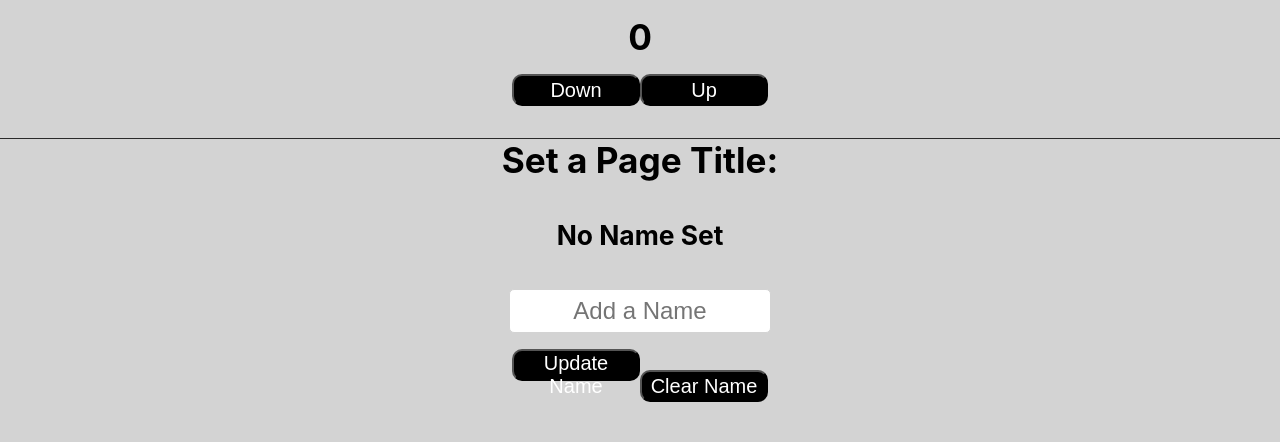
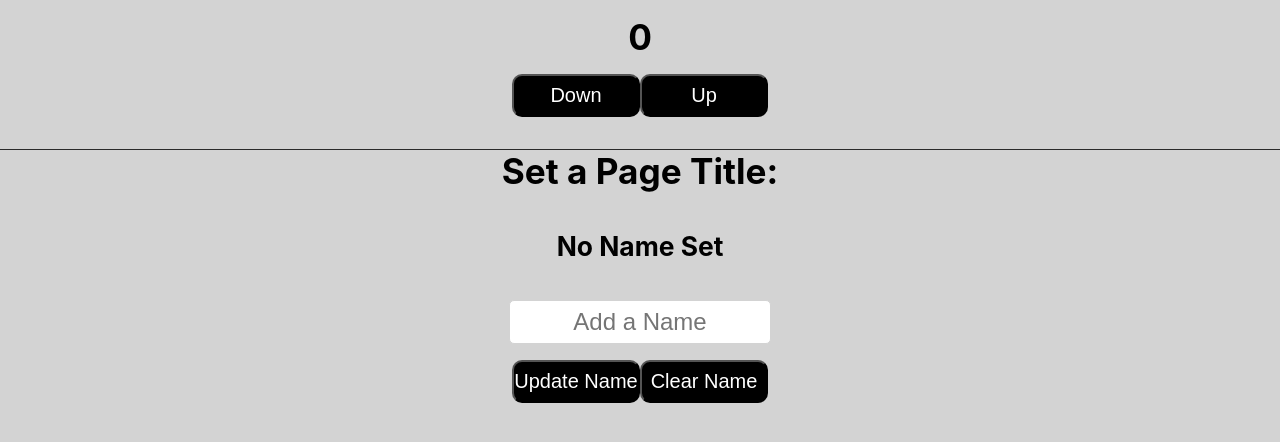
Before and after one commit to akarpas/react-hooks, a React (Create React App) app: page / in a window 1280 px wide. Shown: the top 442 px of the page. Built offline with nearby package versions, Linux system fonts and the light colour scheme.

Commit message:
basic styling

```diff
--- a/src/App.css
+++ b/src/App.css
@@ -7,7 +7,7 @@
 .Button {
   outline: none;
   width: 10vw;
-  height: 4vh;
+  padding: 1vh 0;
   color: white;
   background-color: black;
   border-radius: 10px;
```
